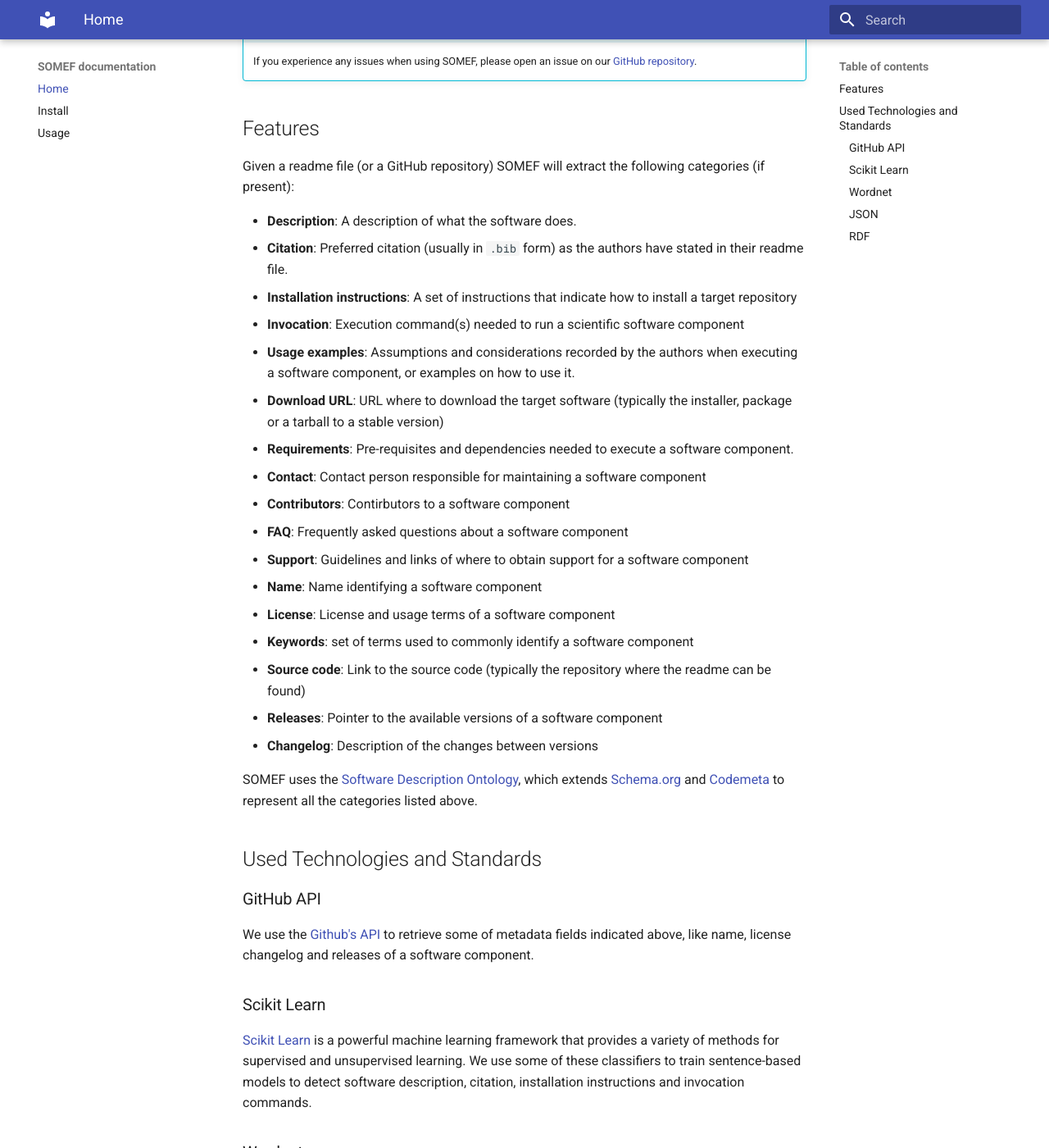
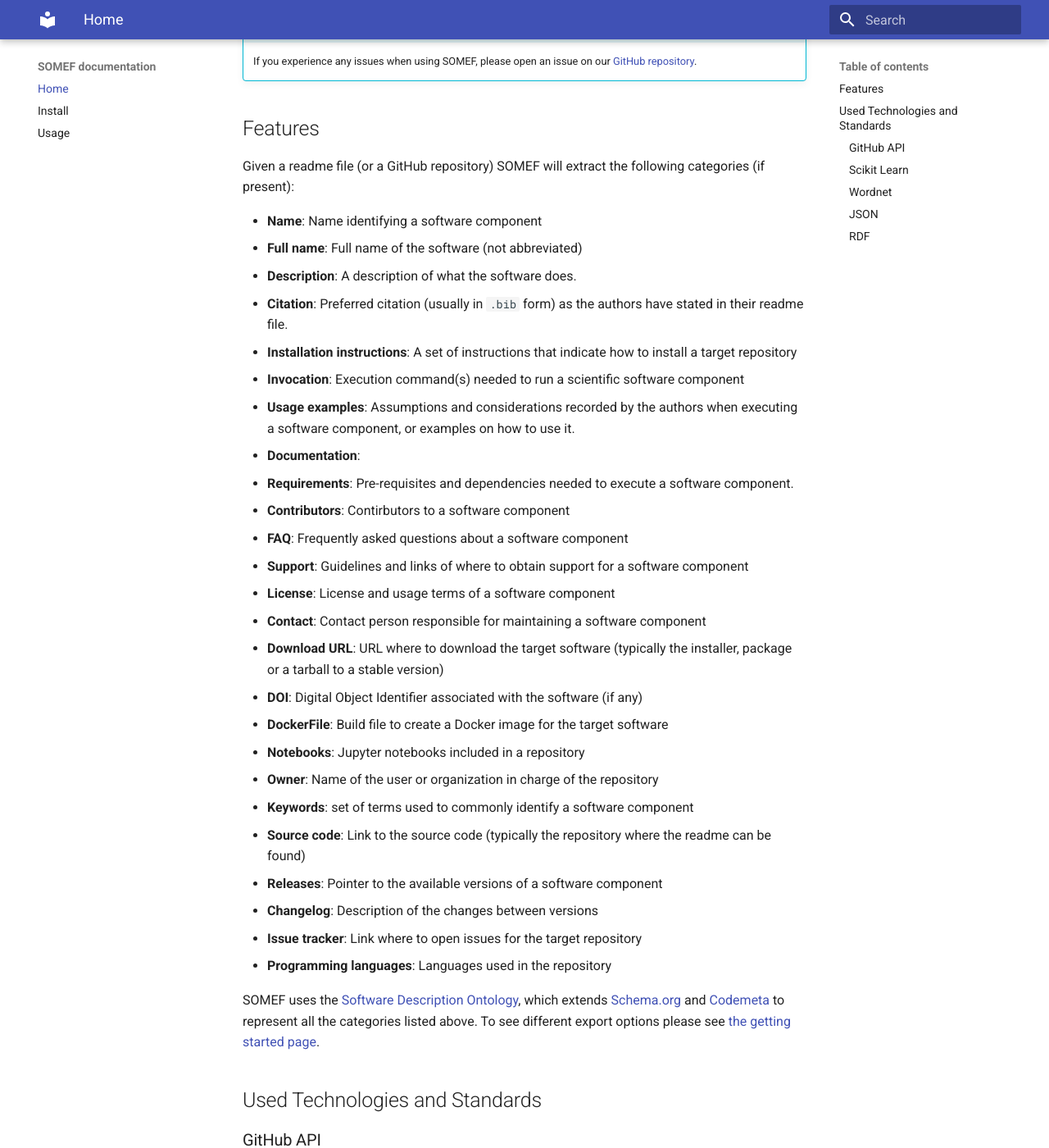
Before and after one commit to KnowledgeCaptureAndDiscovery/somef, an MkDocs documentation site: the page built from docs/index.md, in a window 1280 px wide and 1400 px high, scrolled down 463 px. Shown: the whole window at 82% size. Built offline with MkDocs 1.6.1 and Material for MkDocs 9.7.7, drawn with Linux system fonts in a browser that asks for light colours; some of the changed text lies outside the part shown.

Commit message:
Fix #134

```diff
--- a/docs/index.md
+++ b/docs/index.md
@@ -12,25 +12,33 @@
 ## Features
 Given a readme file (or a GitHub repository) SOMEF will extract the following categories (if present):
 
+- **Name**: Name identifying a software component
+- **Full name**: Full name of the software (not abbreviated)
 - **Description**: A description of what the software does.
 - **Citation**: Preferred citation (usually in `.bib` form) as the authors have stated in their readme file.
 - **Installation instructions**: A set of instructions that indicate how to install a target repository
 - **Invocation**: Execution command(s) needed to run a scientific software component
 - **Usage examples**: Assumptions and considerations recorded by the authors when executing a software component, or examples on how to use it.
-- **Download URL**: URL where to download the target software (typically the installer, package or a tarball to a stable version)
+- **Documentation**:
 - **Requirements**: Pre-requisites and dependencies needed to execute a software component.
-- **Contact**: Contact person responsible for maintaining a software component
 - **Contributors**: Contirbutors to a software component
 - **FAQ**: Frequently asked questions about a software component
 - **Support**: Guidelines and links of where to obtain support for a software component
-- **Name**: Name identifying a software component
 - **License**: License and usage terms of a software component
+- **Contact**: Contact person responsible for maintaining a software component
+- **Download URL**: URL where to download the target software (typically the installer, package or a tarball to a stable version)
+- **DOI**: Digital Object Identifier associated with the software (if any)
+- **DockerFile**: Build file to create a Docker image for the target software
+- **Notebooks**: Jupyter notebooks included in a repository
+- **Owner**: Name of the user or organization in charge of the repository
 - **Keywords**: set of terms used to commonly identify a software component
 - **Source code**: Link to the source code (typically the repository where the readme can be found)
 - **Releases**: Pointer to the available versions of a software component
 - **Changelog**: Description of the changes between versions
+- **Issue tracker**: Link where to open issues for the target repository
+- **Programming languages**: Languages used in the repository
 
-SOMEF uses the [Software  Description Ontology](https://w3id.org/okn/o/sd), which extends [Schema.org](https://schema.org) and [Codemeta](https://codemeta.github.io/terms/) to represent all the categories listed above.
+SOMEF uses the [Software  Description Ontology](https://w3id.org/okn/o/sd), which extends [Schema.org](https://schema.org) and [Codemeta](https://codemeta.github.io/terms/) to represent all the categories listed above. To see different export options please see [the getting started page](https://somef.readthedocs.io/en/latest/usage/).
 
 ## Used Technologies and Standards
 
@@ -49,4 +57,4 @@
 ### RDF
 We use the Resource Description Framework (RDF) to serialize our results. We currently provide two different serializations: [JSON-LD](https://www.w3.org/TR/json-ld11/) and [Turtle](https://www.w3.org/TR/turtle/). The main difference between the JSON and RDF serializations is that they are simpler and do not incorporate the confidence of the results.
 
-SOMEF uses the [Software  Description Ontology](https://w3id.org/okn/o/sd), which extends [Schema.org](https://schema.org) and [Codemeta](https://codemeta.github.io/terms/).
+SOMEF uses the [Software  Description Ontology](https://w3id.org/okn/o/sd), which extends [Schema.org](https://schema.org) and [Codemeta](https://codemeta.github.io/terms/). We also support a Codemeta-specific export.
```
Also changed, not shown: README.md (+3 -6 lines).
